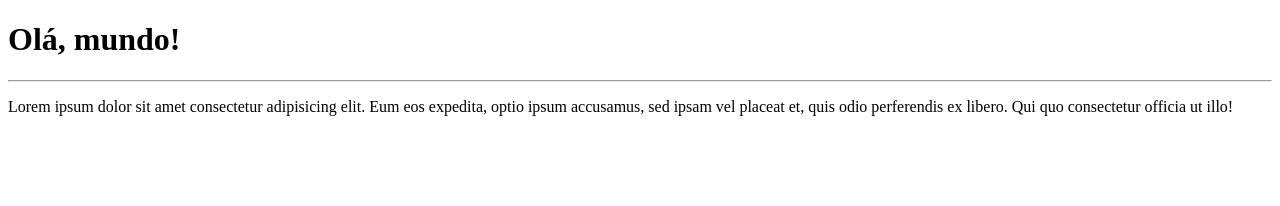
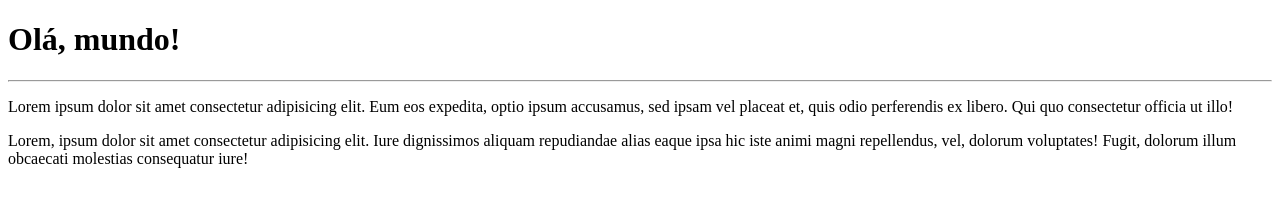
Before and after one commit to JknSantos/Ola-Mundo, a plain HTML site: page site-exemplo/index.html in a window 1280 px wide. Drawn offline with Linux system fonts and the light colour scheme.

Commit message:
adicionei um paragrafo

```diff
--- a/site-exemplo/index.html
+++ b/site-exemplo/index.html
@@ -10,5 +10,6 @@
     <h1>Olá, mundo!</h1>
     <hr>
     <p>Lorem ipsum dolor sit amet consectetur adipisicing elit. Eum eos expedita, optio ipsum accusamus, sed ipsam vel placeat et, quis odio perferendis ex libero. Qui quo consectetur officia ut illo!</p>
+    <p>Lorem, ipsum dolor sit amet consectetur adipisicing elit. Iure dignissimos aliquam repudiandae alias eaque ipsa hic iste animi magni repellendus, vel, dolorum voluptates! Fugit, dolorum illum obcaecati molestias consequatur iure!</p>
 </body>
 </html>
```
